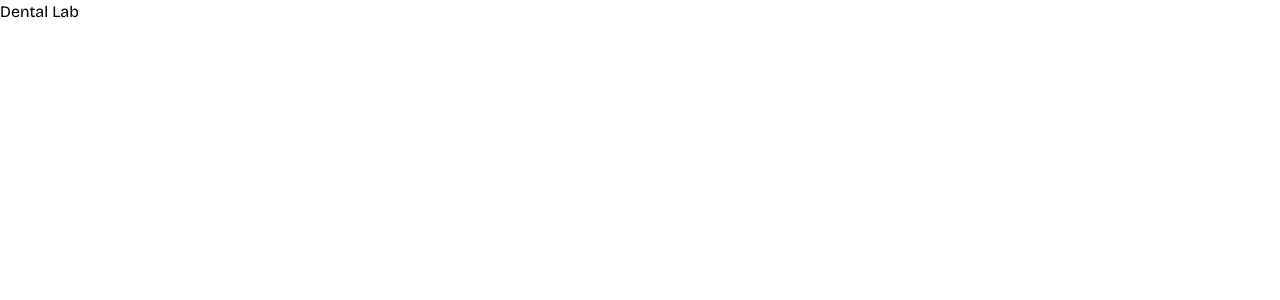
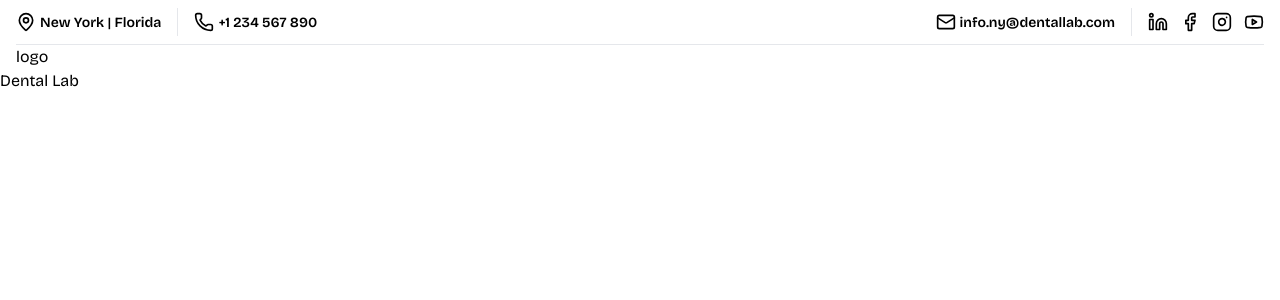
Before and after one commit to rifat-hassan-nibir/dental-lab, a Next.js app: page / in a window 1280 px wide. Shown: the top 300 px of the page. Built offline with nearby package versions, Linux system fonts and the light colour scheme.

Commit message:
feat: add Topbar component design along with Header component intialization

```diff
--- /dev/null
+++ b/app/components/common/Header.tsx
@@ -0,0 +1,12 @@
+import Topbar from "./Topbar";
+
+export default function Header() {
+  return (
+    <header className="body-container px-4">
+      <Topbar />
+      <div className="flex justify-between">
+        <div>logo</div>
+      </div>
+    </header>
+  );
+}
--- /dev/null
+++ b/app/components/common/Topbar.tsx
@@ -0,0 +1,46 @@
+import { Facebook, Instagram, Linkedin, Mail, MapPin, Phone, Youtube } from "lucide-react";
+import Link from "next/link";
+
+export default function Topbar() {
+  return (
+    <div className="body-container py-2 flex justify-between border-b border-gray-200">
+      <div className="flex gap-4 items-center">
+        <div className="flex gap-1 items-center">
+          <MapPin size={20} />
+          <p className="text-[14px] font-semibold">New York | Florida</p>
+        </div>
+
+        <div className="w-px h-7 bg-gray-200" />
+
+        <div className="flex gap-1 items-center">
+          <Phone size={20} />
+          <p className="text-[14px] font-semibold">+1 234 567 890</p>
+        </div>
+      </div>
+
+      <div className="flex gap-4 items-center">
+        <div className="flex gap-1 items-center">
+          <Mail size={20} />
+          <p className="text-[14px] font-semibold">info.ny@dentallab.com</p>
+        </div>
+
+        <div className="w-px h-7 bg-gray-200" />
+
+        <div className="flex gap-3 items-center">
+          <Link href="#">
+            <Linkedin size={20} />
+          </Link>
+          <Link href="#">
+            <Facebook size={20} />
+          </Link>
+          <Link href="#">
+            <Instagram size={20} />
+          </Link>
+          <Link href="#">
+            <Youtube size={20} />
+          </Link>
+        </div>
+      </div>
+    </div>
+  );
+}
--- a/app/layout.tsx
+++ b/app/layout.tsx
@@ -1,6 +1,7 @@
 import type { Metadata } from "next";
 import { Bricolage_Grotesque, Inter } from "next/font/google";
 import "./globals.css";
+import Header from "./components/common/Header";
 
 const bricolage = Bricolage_Grotesque({
   subsets: ["latin"],
@@ -26,7 +27,10 @@ export default function RootLayout({
 }>) {
   return (
     <html lang="en" className={`${bricolage.variable} ${inter.variable}`}>
-      <body className="antialiased font-bricolage">{children}</body>
+      <body className="antialiased font-bricolage">
+        <Header />
+        {children}
+      </body>
     </html>
   );
 }
--- a/app/page.tsx
+++ b/app/page.tsx
@@ -1,3 +1,3 @@
 export default function Home() {
-  return <h1 className="font-bricolage">Dental Lab</h1>;
+  return <h1 className="font-bricolage body-container">Dental Lab</h1>;
 }
```
